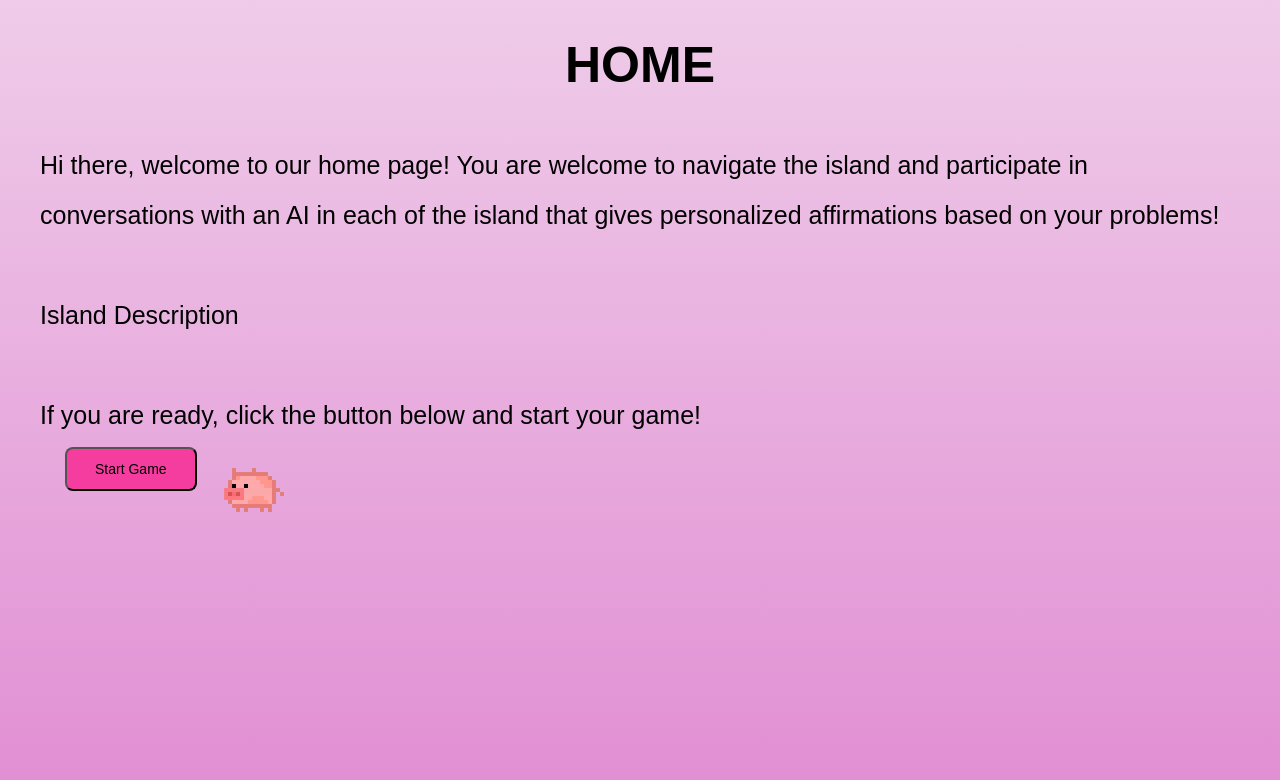
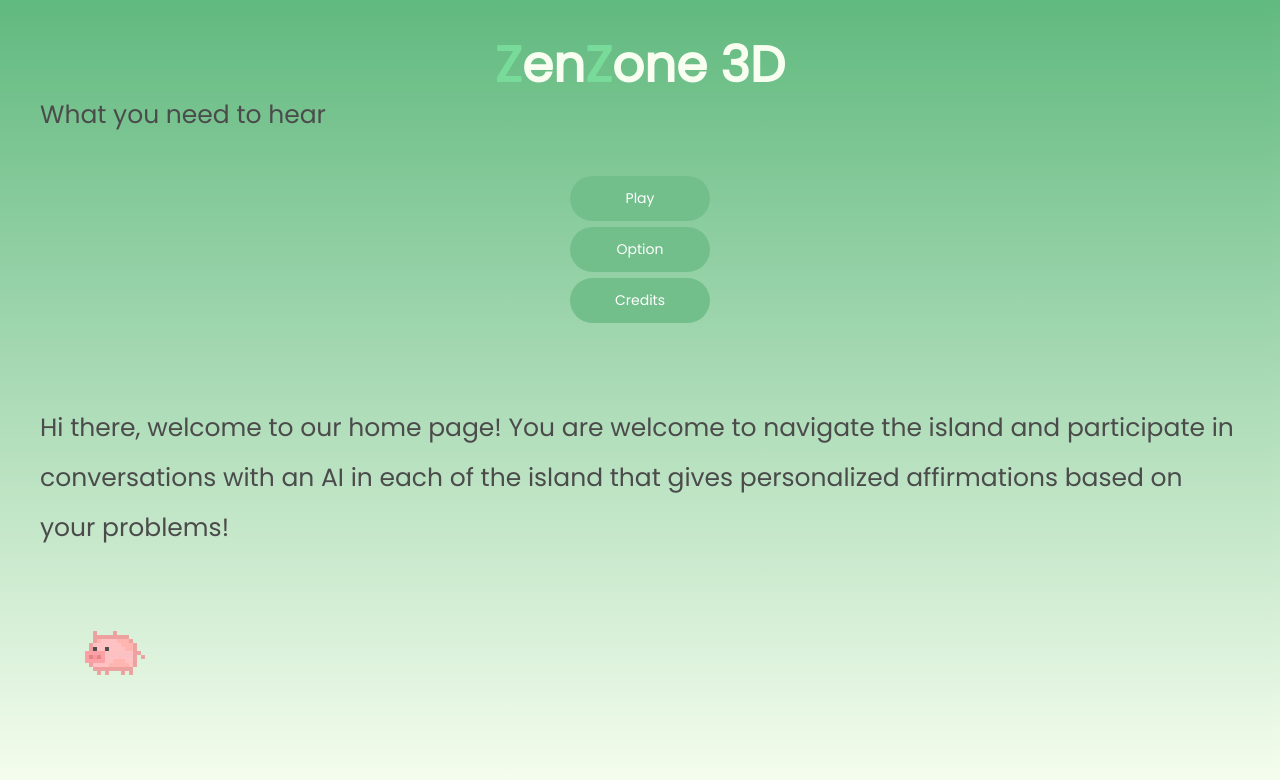
Before and after one commit to zifgu/cmdf-2023, a React (Create React App) app: page /Home in a window 1280 px wide. Shown: the top 780 px of the page. Built offline with nearby package versions, Linux system fonts and the light colour scheme.

Commit message:
modified home page

```diff
--- a/src/Home.css
+++ b/src/Home.css
@@ -15,7 +15,8 @@
     margin: auto;
     position: relative;
     overflow: hidden;
-    background: linear-gradient(to top, #e18ed3, #efcce9);
+    background: linear-gradient(to top, #F6FFEA, #1E9C49);
+    opacity: .7;
 }
 .intro .item{
     display: flex;
@@ -24,10 +25,41 @@
 }
 h1{
     text-align: center;
+    font-weight: normal;
+    text-shadow: #1E9C49;
+}
+
+.u-text-color-md-green-900{
+    color: #3FCD6F;
+}
+.u-text-color-md-white-800{
+    color: #F6FFEA;
+}
+.u-font-weight-900{
+    font-weight:bolder;
+    font-size: 10;
+}
+h1 span{
+    font-size: 50px;
 }
 button{
+    color: white;
     font-size: 14px;
-    background-color: #f43d9f;
+    background-color: rgb(56, 165, 92);
     padding: 12px 28px;
-    border-radius: 8px;
+    border-radius: 25px;
+    cursor: pointer;
+    border: none;
+    height: 45px;
+    width: 140px;
 }
+button:hover {
+  box-shadow: 0px 2.5px 5px 0px rgba(0, 0, 0, 0.5);
+  transform: translateY(2px);
+}
+.vertical-center{
+    display: flex;
+    flex-direction: column;
+    text-align: center;
+    margin: 30px;
+}
--- a/src/Home.tsx
+++ b/src/Home.tsx
@@ -11,23 +11,34 @@ export function Home() {
                 <link rel="Home" href='Home.css'/>
             </head>
             <div className='intro'>
-                <h1>HOME</h1>
+                <h1>
+                    <span className="u-text-uppercase u-text-color-md-green-900 u-font-weight-900">Z</span>
+                    <span className="u-text-lowercase u-text-color-md-white-800 u-font-weight-900">en</span>
+                    <span className="u-text-uppercase u-text-color-md-green-900 u-font-weight-900">Z</span>
+                    <span className="u-text-lowercase u-text-color-md-white-800 u-font-weight-900">one</span>
+                    <span className="u-text-lowercase u-text-color-md-white-800 u-font-weight-900"> 3D</span>
+                </h1>
+                <p>What you need to hear</p>
+                <div className='vertical-center'>
+                    <a href='/game'>
+                            <button>Play</button>
+                    </a>
+                    <a href='/game'>
+                            <button>Option</button>
+                    </a>
+                    <a href='/game'>
+                            <button>Credits</button>
+                    </a>
+                </div>
 
                 &nbsp;
                 <p>Hi there, welcome to our home page! You are welcome to navigate the island and participate in conversations
                     with an AI in each of the island that gives personalized affirmations based on your problems!
                 </p>
                 &nbsp;
-                <p>Island Description</p>
-                &nbsp;
-                <p>
-                    If you are ready, click the button below and start your game!
-                </p>
+
+
                 <div className='item'>
-                    <a href='/game'>
-                        <button>Start Game</button>
-                    </a>
-                    &nbsp;
                     <img id="pig" src="img.png" width="100" height="100" />
                 </div>
 
--- a/src/index.css
+++ b/src/index.css
@@ -1,11 +1,18 @@
+@import url('https://fonts.googleapis.com/css2?family=Poppins&display=swap');
+
 body {
+  margin: 0;
+  font-family: "Poppins", sans-serif;
+}
+
+/* body {
   margin: 0;
   font-family: -apple-system, BlinkMacSystemFont, 'Segoe UI', 'Roboto', 'Oxygen',
     'Ubuntu', 'Cantarell', 'Fira Sans', 'Droid Sans', 'Helvetica Neue',
     sans-serif;
   -webkit-font-smoothing: antialiased;
   -moz-osx-font-smoothing: grayscale;
-}
+} */
 
 code {
   font-family: source-code-pro, Menlo, Monaco, Consolas, 'Courier New',
```
